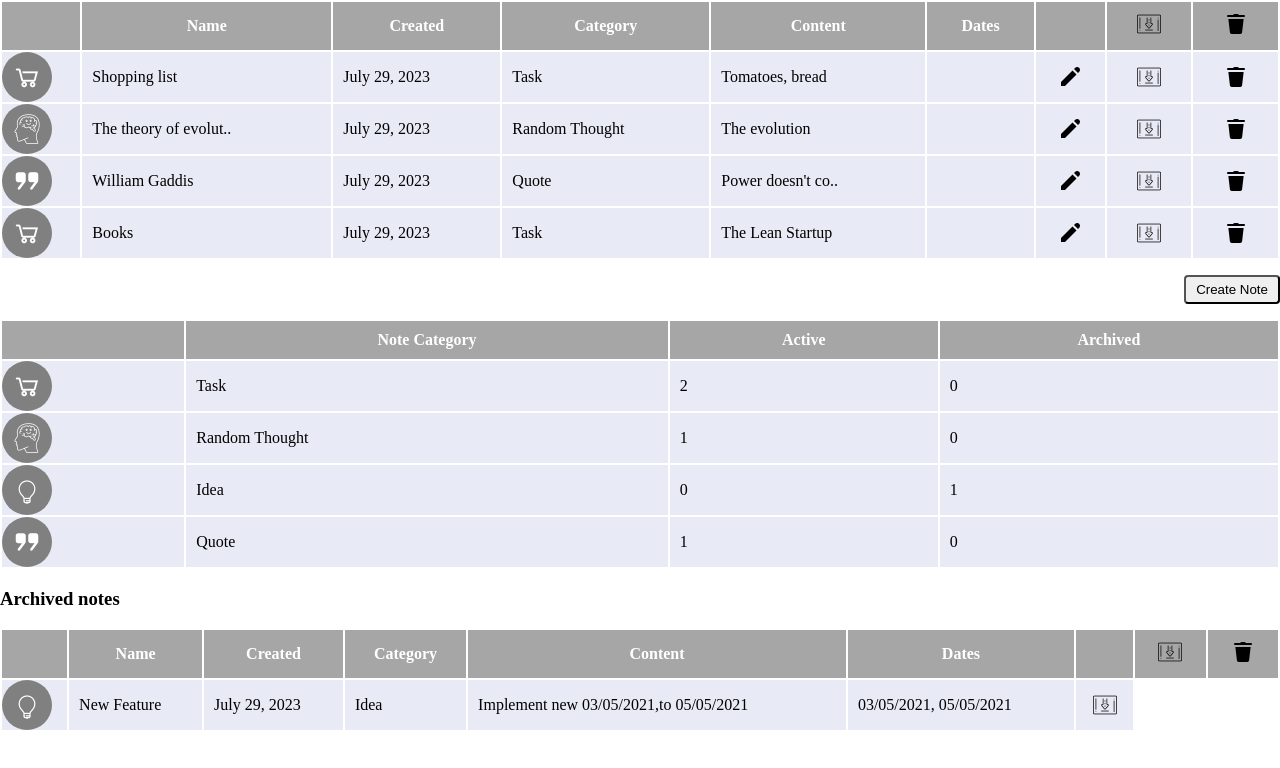
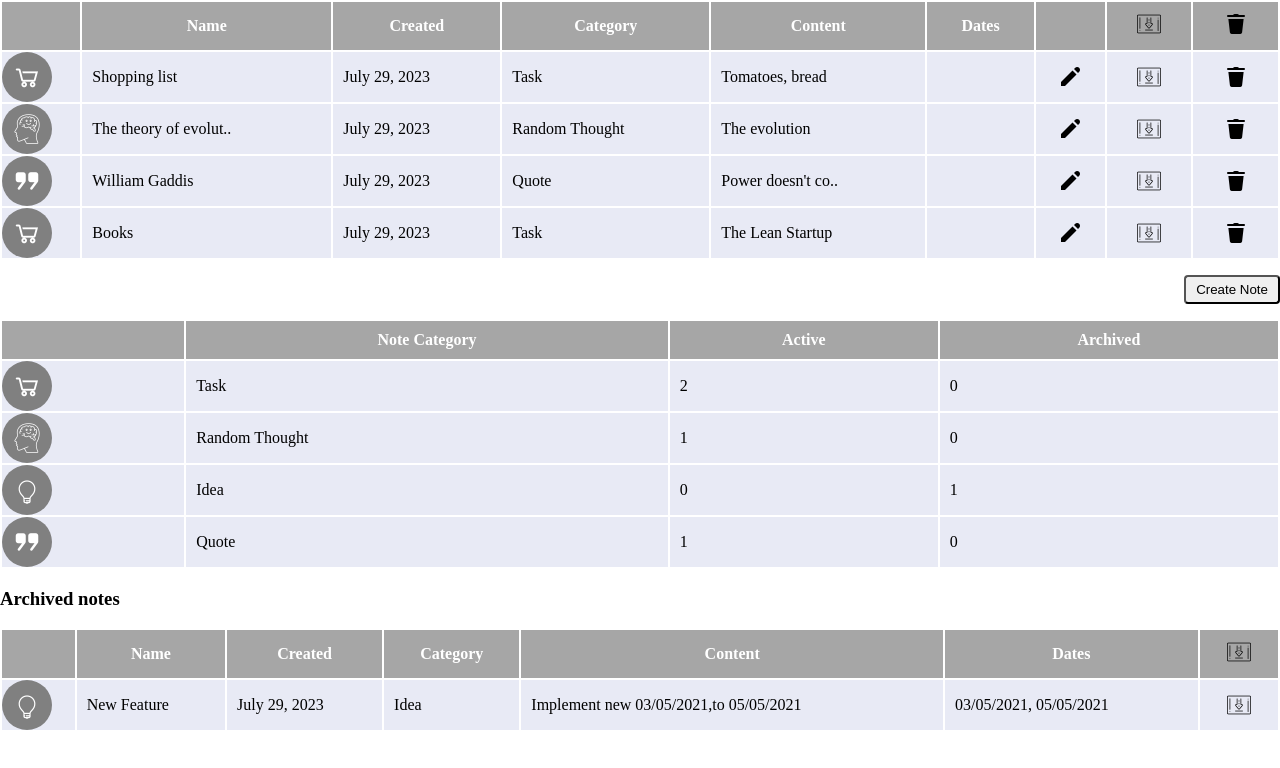
Before and after one commit to oberemok-oksana/notes-project, a website built with Vite: page index.html in a window 1280 px wide. Built offline with nearby package versions, Linux system fonts and the light colour scheme; files whose address does not match are found by name.

Commit message:
delete empty td in archive,edit

```diff
--- a/index.html
+++ b/index.html
@@ -149,15 +149,11 @@
               <th>Category</th>
               <th>Content</th>
               <th>Dates</th>
-              <th></th>
               <th>
                 <img
                   src="./public/images/icons8-download-24.png"
                   alt="archive"
                 />
-              </th>
-              <th>
-                <img src="./public/images/icons8-delete-24.png" alt="delete" />
               </th>
             </tr>
           </thead>
```
